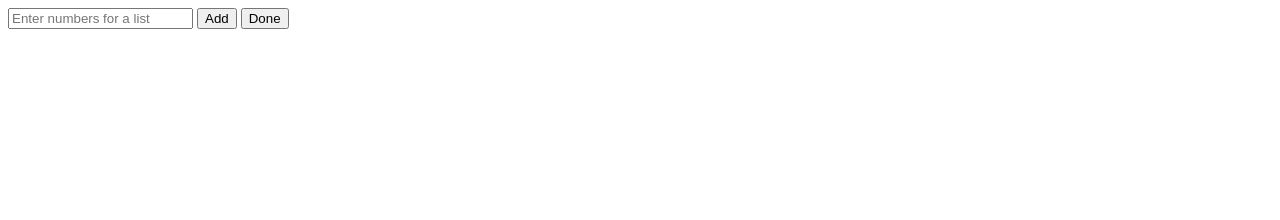
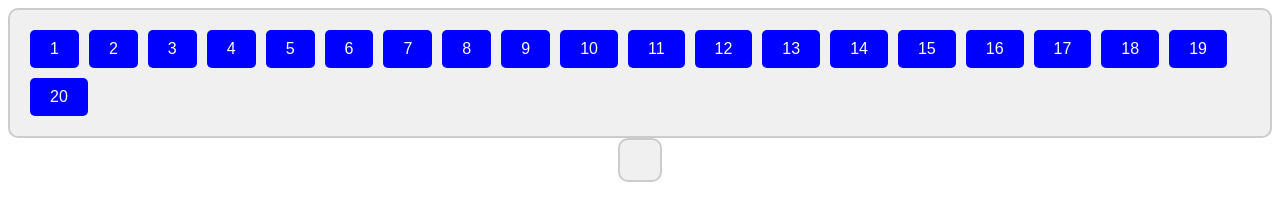
Before and after one commit to KarlSader/Sorting-Algorithm-Visualizer, a plain HTML site: page index.html in a window 1280 px wide. Drawn offline with Linux system fonts and the light colour scheme.

Commit message:
Adding Numbers 1-20 to a list
Ability to add numbers from 1-20 to an array using buttons rather than having the user manually input values

```diff
--- a/index.html
+++ b/index.html
@@ -4,13 +4,15 @@
     <meta charset="UTF-8">
     <meta name="viewport" content="width=device-width, initial-scale=1.0">
     <link rel="stylesheet" href="styles.css">
-    <script src="main.js"></script>
     <title>Document</title>
 </head>
 <body>
-    <input type="number" id="listInput" placeholder="Enter numbers for a list" />
-    <button onclick="addSquare()">Add</button>
-    <button onclick="doneSquare()">Done</button>
-    <div class="container" id="squareContainer"></div>
+    <div class="button-container" id="buttonContainer1"></div>
+    <div class="button-container" id="buttonContainer2"></div>
+    <!--<button onclick="addSquare()">Add</button>-->
+    <!--<button onclick="doneSquare()">Done</button>-->
+    <!--<button onclick="clearSquare()">Clear</button>-->
+    <!--<div class="container" id="squareContainer"></div>-->
+    <script src="main.js"></script>
 </body>
 </html>
--- a/main.js
+++ b/main.js
@@ -1,5 +1,27 @@
+let buttonList = []
 let list = []
 
+for (let i = 0; i < 20; i++) {
+    buttonList.push(i+1)
+}
+
+const buttonContainer1 = document.getElementById("buttonContainer1")
+    const buttonContainer2 = document.getElementById("buttonContainer2")
+    //buttonContainer.innerHTML = "";
+    for (let i = 0; i < buttonList.length; i++) {
+        const button = document.createElement("button")
+        button.textContent = buttonList[i].toString()
+        button.onclick = function() {
+            list.push(buttonList[i])
+            console.log(list)
+            let copyButton = button.cloneNode(true)
+            buttonContainer2.appendChild(copyButton)
+        }
+        buttonContainer1.appendChild(button)
+    }
+
+
+/*
 function addSquare() {
     // Get the value of the input
     const size = document.getElementById("listInput").value
@@ -30,3 +52,11 @@ function doneSquare() {
     // Clear the list
     list = []
 }
+
+function clearSquare() {
+    // Get square container
+    const container = document.getElementById("squareContainer")
+    // Clear existing squares
+    container.innerHTML = ""
+}
+*/
--- a/styles.css
+++ b/styles.css
@@ -2,6 +2,7 @@
     display: flex; /* Use flexbox to arrange squares side by side */
     gap: 10px;     /* Space between squares */
     margin: 20px;  /* Margin around the container */
+    transform: scaleY(-1);
 }
 .square {
     background-color: blue; /* Square color */
@@ -14,3 +15,27 @@
     height: 100px;          /* Height of the square */
     transition: width 0.3s, height 0.3s; /* Smooth resizing */
 }
+
+.button-container {
+    display: flex;         /* Flexbox to position buttons */
+    flex-wrap: wrap;       /* Allow buttons to wrap to the next line */
+    gap: 10px;             /* Space between buttons */
+    padding: 20px;         /* Padding around the container */
+    background-color: #f0f0f0; /* Light background for container */
+    border: 2px solid #ccc; /* Border around the container */
+    border-radius: 10px;   /* Rounded corners */
+    width: fit-content;          /* Set width for container */
+    margin: 0 auto;        /* Center the container horizontally */
+}
+
+/* Style for individual buttons */
+.button-container button {
+    background-color: blue; /* Button color */
+    color: white;           /* Text color */
+    border: none;           /* No border */
+    padding: 10px 20px;     /* Padding inside the button */
+    border-radius: 5px;     /* Rounded corners for buttons */
+    cursor: pointer;        /* Pointer cursor on hover */
+    font-size: 16px;        /* Button text size */
+    transition: background-color 0.3s; /* Smooth background change */
+}
```
